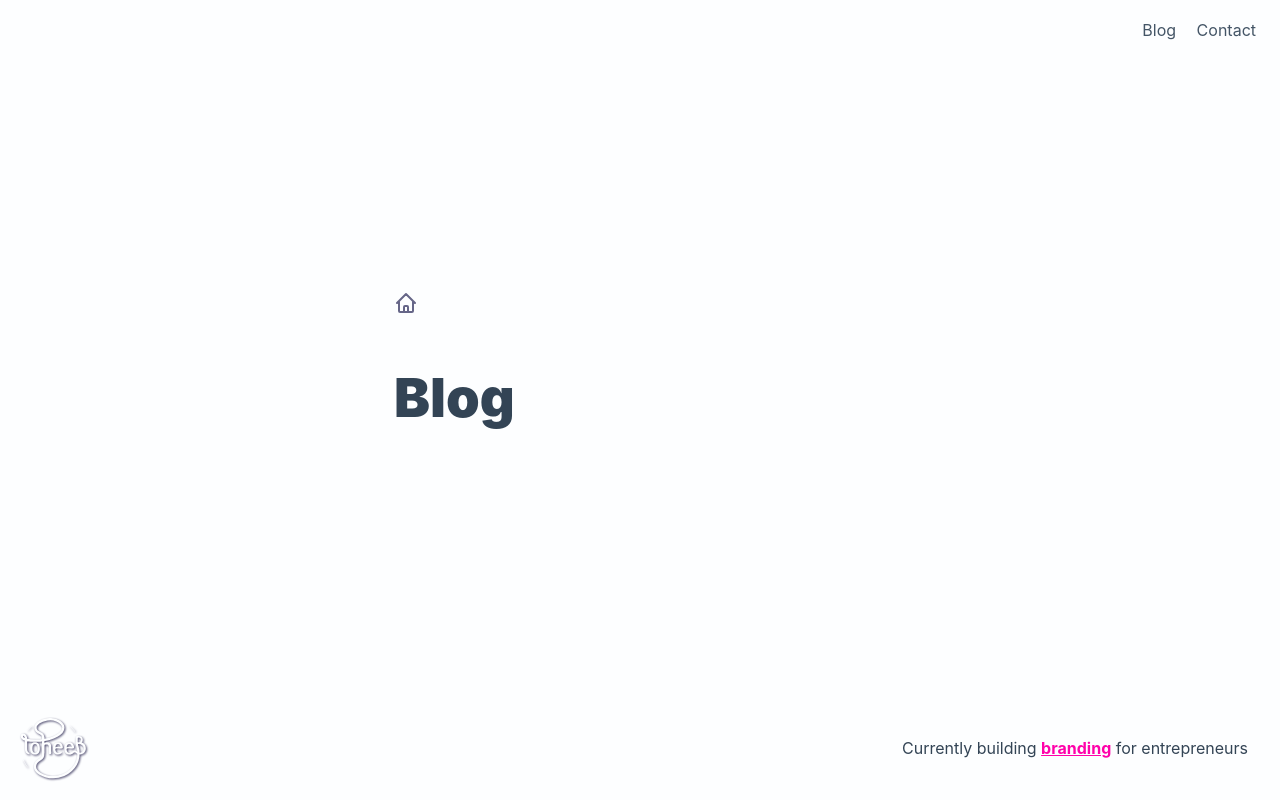
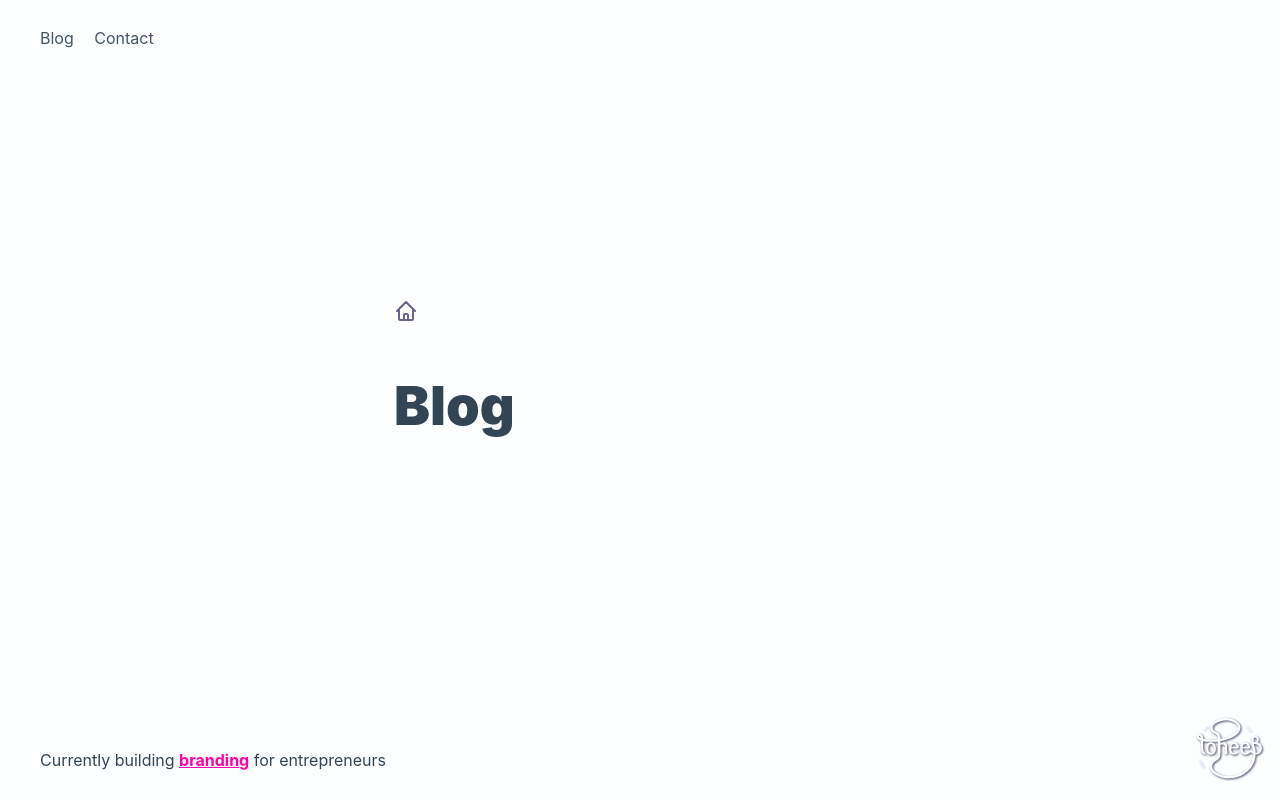
Before and after one commit to Toheeb/toheebdotcom, an Eleventy site: page src/_theme/blog.njk in a window 1280 px wide. Built offline with nearby package versions, Linux system fonts and the light colour scheme; Eleventy itself is replaced by a stand-in of ours; files that its build step writes are made by us from their sources.

Commit message:
Reposition header and footer content for new addition

```diff
--- a/src/_theme/styles/home.css
+++ b/src/_theme/styles/home.css
@@ -199,13 +199,13 @@ S T R U C T U R E
 .info {
   /* padding: 3vm 5vm;
   padding: 3vmin 5vmin; */
-  padding: 1rem;
+  padding: 1rem 1rem 1rem 1.5rem;
 
   display: -webkit-flex;
   display: -ms-flexbox;
   display: flex;
   justify-content: space-between;
-  align-items: center;
+  align-items: flex-end;
 }
 
 .info__project {
@@ -223,23 +223,15 @@ S T R U C T U R E
 
 .nav {
   display: flex;
-  justify-content: flex-end;
-  padding: 1rem 1.5rem;
+  padding: 0.8rem 1.5rem;
 }
 
 .nav__item {
-  margin-left: 1rem;
+  margin-right: 1rem;
   text-decoration: none;
   color: #456;
 }
 
-/* .signature__guides {
-  display: none;
-} */
-
-.page__signature {
-  margin-right: 1rem;
-}
 
 .signature_as-bg {
   position: absolute;
@@ -431,6 +423,18 @@ S T R U C T U R E
   html .blog { font-size: 112.5% }
 }
 
+@media (min-width: 1024px) {
+
+  .nav {
+    padding: 1.5rem 2.5rem;
+  }
+
+  .info__project {
+    padding: 0 0 0.75rem 1rem;
+  }
+
+}
+
 @media (min-width: 1920px) {
 
   /*
--- a/src/_theme/templates/footer.njk
+++ b/src/_theme/templates/footer.njk
@@ -1,5 +1,10 @@
     <footer class="info">
-        <svg class="signature page__signature" width="72" fill-rule="evenodd" stroke-linejoin="round" stroke-miterlimit="1.5" clip-rule="evenodd" viewBox="0 0 24 24">
+
+        <p class="info__project">Currently building <a class="cta-secondary"
+            href="https://branding.toheeb.com">branding</a>
+        for entrepreneurs</p>
+
+        <svg class="signature" width="72" fill-rule="evenodd" stroke-linejoin="round" stroke-miterlimit="1.5" clip-rule="evenodd" viewBox="0 0 24 24">
             <g class="signature__name" id="toheeb">
                 <path id="b"
                     d="M19.858 10.113V8.527c0-.462.379-.494.531-.494h.568c.766 0 1.288.561 1.288 1.252 0 .35-.129.666-.355.893.893.226 1.385 1.012 1.385 1.946 0 1.109-.675 2.001-1.933 2.01-.979.008-1.396-.751-1.794-.751-.399 0-.778.759-1.757.751l.46-.7c.437-.215.806-.62 1.297-.62.664 0 1.104.742 1.794.75.69.009 1.175-.646 1.175-1.441 0-.796-.612-1.434-1.749-1.434-.304 0-.62.017-.772-.079-.151-.097-.138-.497-.138-.497zm.72-.183c0-.264-.01-.921-.01-1.158 0-.238.152-.283.389-.283.379 0 .744.301.744.796 0 .496-.365.822-.744.822-.352 0-.379.087-.379-.177z" />
@@ -19,9 +24,6 @@
             <path class="signature__spikes" id="spikes"
                 d="M2.397 15.894c.09-.053.138.027.163.1.12.346.606 1.418 1.351 2.368.057.073.011.158-.07.065-.804-.931-1.341-2.109-1.449-2.352-.031-.072-.061-.141.005-.181zM19.638 6.524c-.068.065-.126.004-.163-.055-.175-.279-.819-1.122-1.665-1.804-.065-.052-.042-.137.048-.071.894.654 1.605 1.579 1.748 1.77.042.057.083.112.032.16zM5.272 4.646c.06.057.009.111-.041.147-.238.167-.951.773-1.514 1.551-.043.059-.118.043-.065-.039.536-.819 1.318-1.488 1.48-1.623.048-.04.095-.078.14-.036z" />
         </svg>
-        <p class="info__project">Currently building <a class="cta-secondary"
-                href="https://branding.toheeb.com">branding</a>
-            for entrepreneurs</p>
 
     </footer>
 
```
